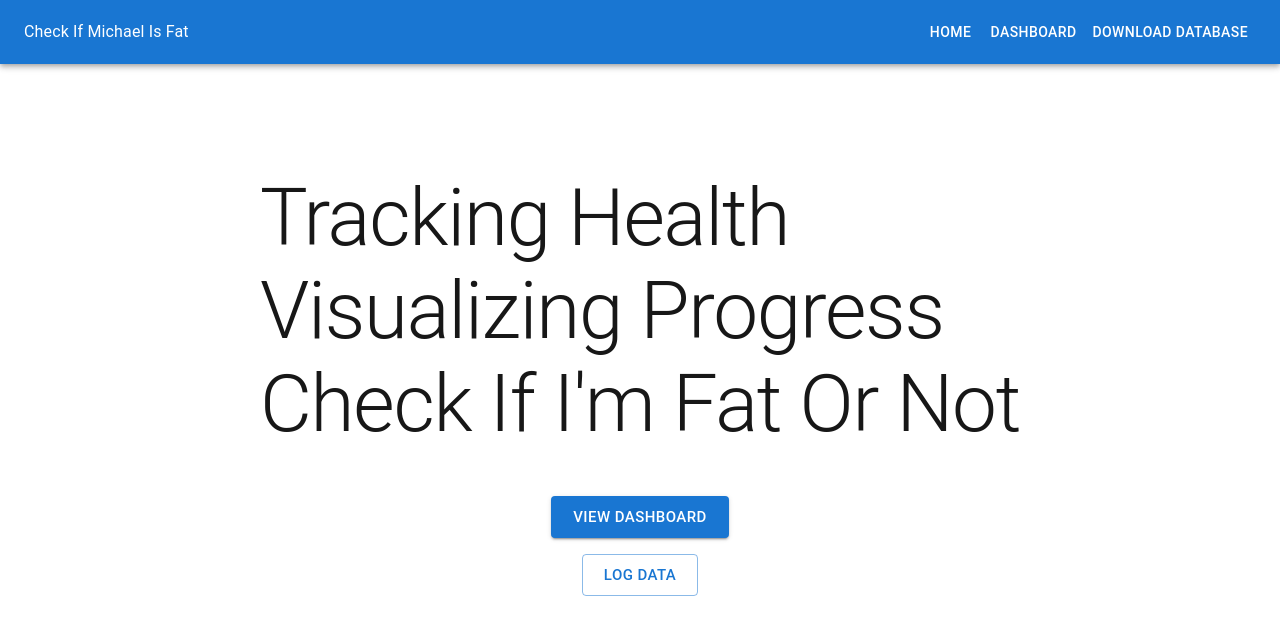
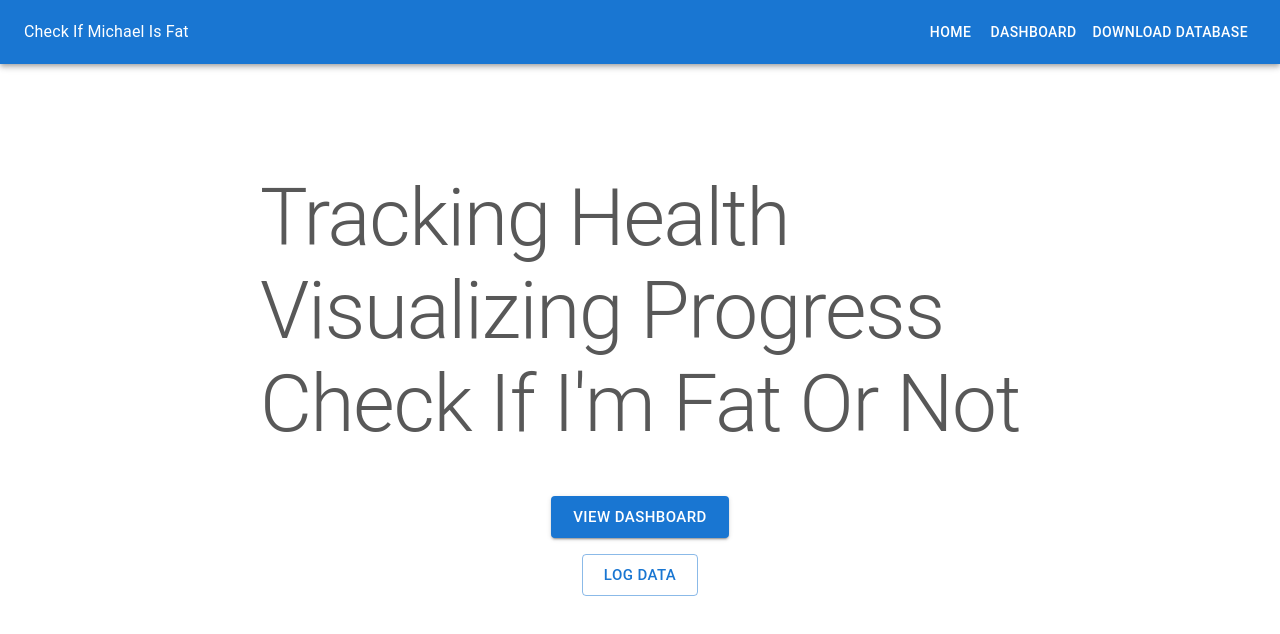
Before and after one commit to ChenWMichael/my-health-app, a Next.js app: page / in a window 1280 px wide. Shown: the top 634 px of the page. Built offline with nearby package versions, Linux system fonts and the light colour scheme.

Commit message:
Updated default background color to gray

```diff
--- a/styles/globals.css
+++ b/styles/globals.css
@@ -1,11 +1,11 @@
 :root {
   --background: #ffffff;
-  --foreground: #171717;
+  --foreground: #585858;
 }
 
 @media (prefers-color-scheme: dark) {
   :root {
-    --background: #0a0a0a;
+    --background: #adadad;
     --foreground: #ededed;
   }
 }
```
